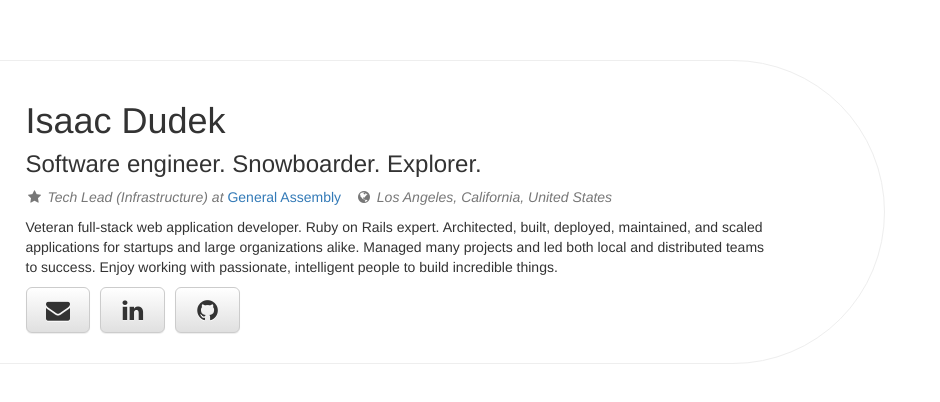
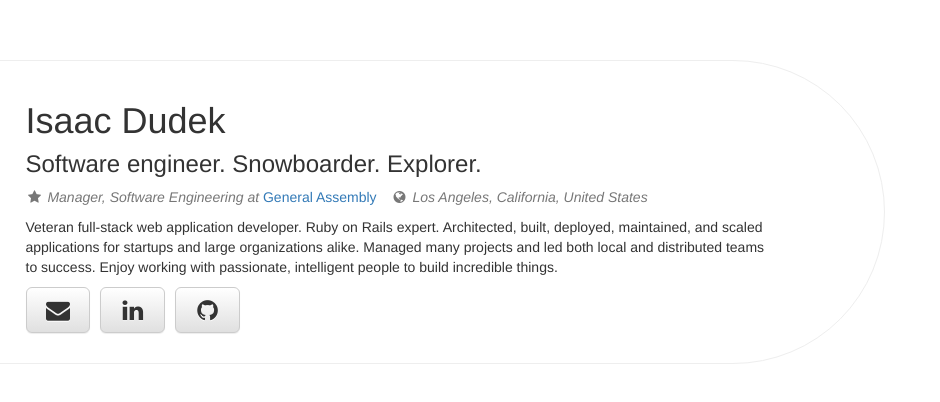
Before and after one commit to isaacdudek/isaacdudek.github.io, a plain HTML site: page index.html in a window 1280 px wide. Shown: the part 188-590 px from the top of the page, 340-1280 px from the left. Drawn offline with nearby package versions, Linux system fonts and the light colour scheme.

Commit message:
Update position

```diff
--- a/index.html
+++ b/index.html
@@ -22,7 +22,7 @@
           <ul class="list-inline text-muted">
             <li>
               <span class="fa fa-star fa-fw"></span>
-              <i>Tech Lead (Infrastructure) at</i> <a href="https://generalassemb.ly/" target="_blank">General Assembly</a>
+              <i>Manager, Software Engineering at</i> <a href="https://generalassemb.ly/" target="_blank">General Assembly</a>
             </li>
             <li>
               <span class="fa fa-globe fa-fw"></span>
```
